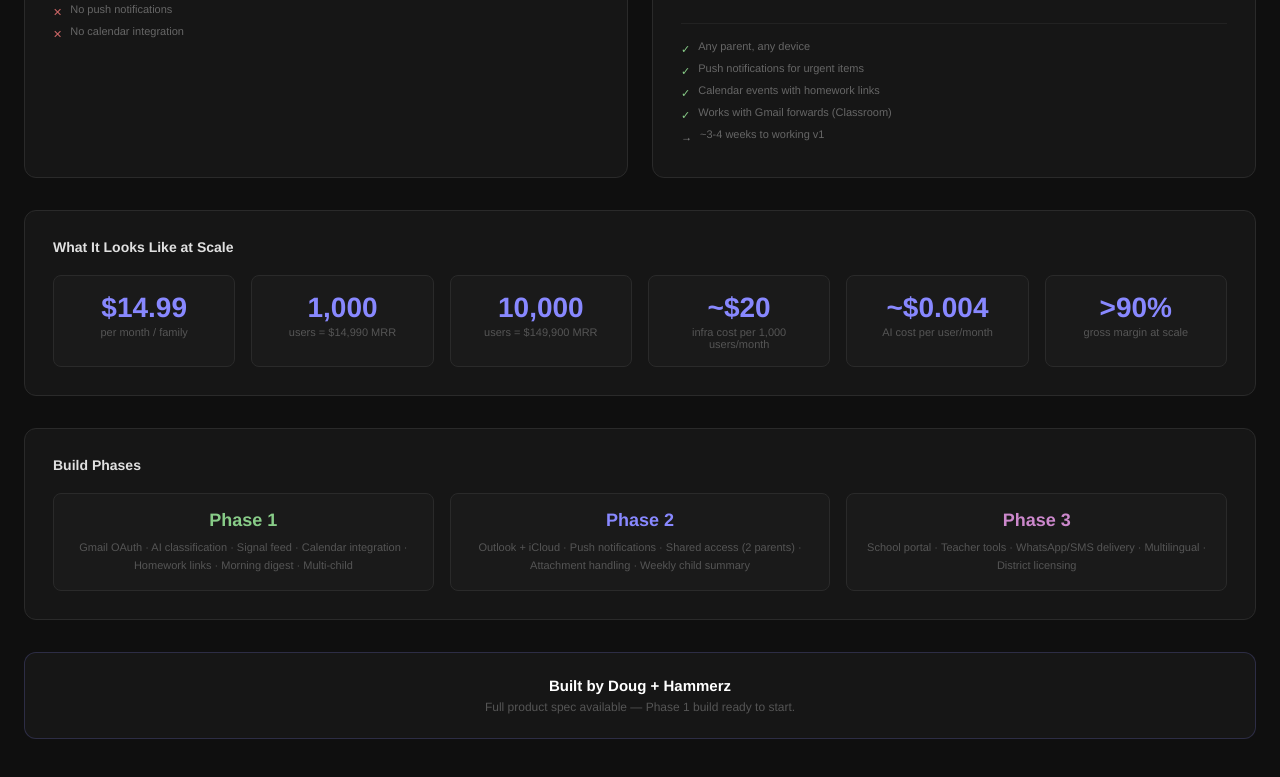
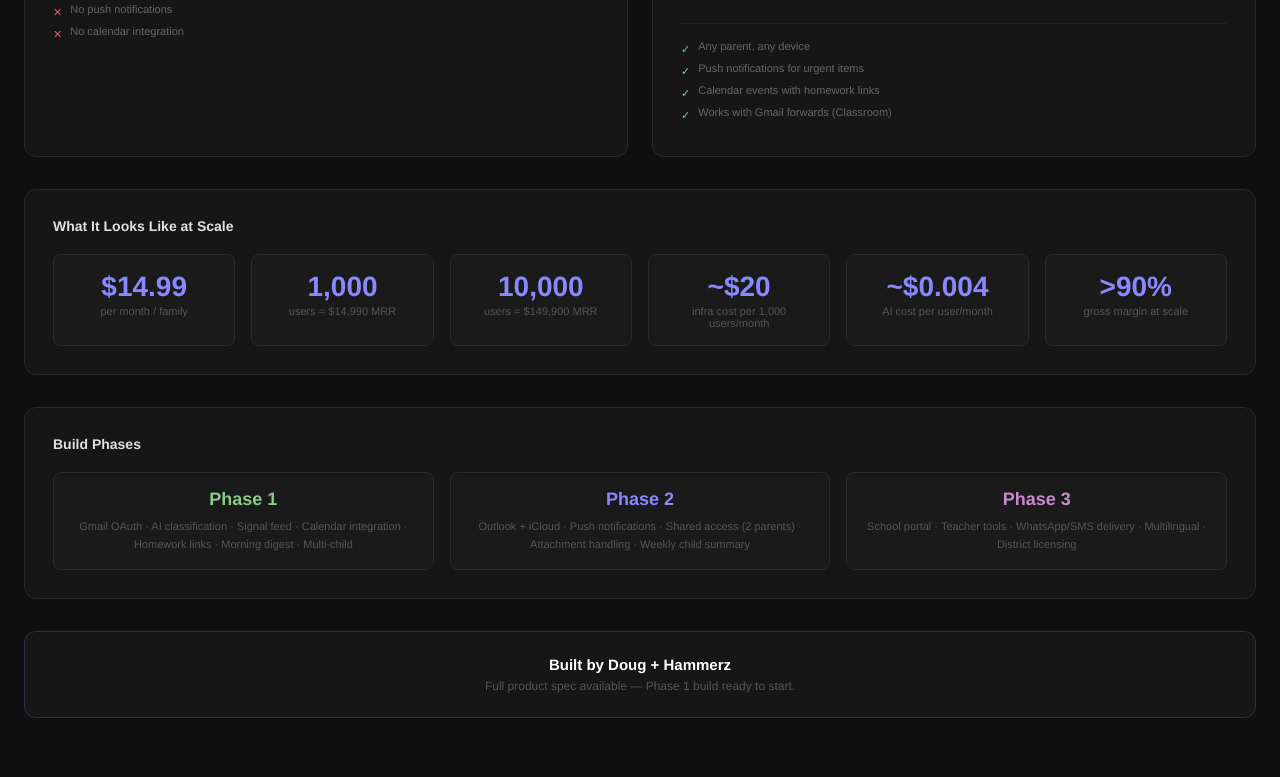
Before and after one commit to D-G-K-Eng/schoolsignal, a plain HTML site: page architecture-diagram.html in a window 1280 px wide. Shown: the part 1729-2506 px from the top of the page. Drawn offline with Linux system fonts and the light colour scheme.

Commit message:
Remove v1 timeline

```diff
--- a/architecture-diagram.html
+++ b/architecture-diagram.html
@@ -231,7 +231,7 @@
       <div class="note-item pro"><span class="dot">✓</span><span>Push notifications for urgent items</span></div>
       <div class="note-item pro"><span class="dot">✓</span><span>Calendar events with homework links</span></div>
       <div class="note-item pro"><span class="dot">✓</span><span>Works with Gmail forwards (Classroom)</span></div>
-      <div class="note-item neutral"><span class="dot">→</span><span>~3-4 weeks to working v1</span></div>
+
     </div>
   </div>
 </div>
```
Also changed, not shown: index.html (+1 -1 lines).
